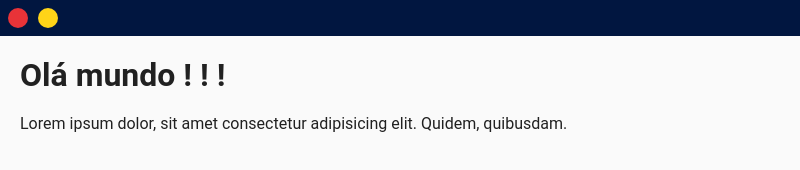
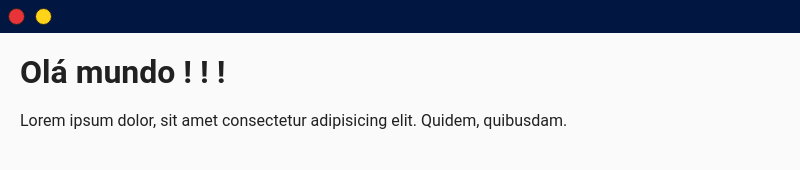
Before and after one commit to inacioMattos/DeepLearning-Cachorros-e-Gatos, an Electron app: page src/frontend/index.html in a window 800 px wide. Drawn offline with Linux system fonts and the light colour scheme; no server answers; a web font is replaced by a local one.

```diff
--- a/assets/css/style.css
+++ b/assets/css/style.css
@@ -45,14 +45,16 @@
 {
 	-webkit-app-region: no-drag;
 	cursor: pointer;
-	width: 20px;
-	height: 20px;
+	width: 15px;
+	height: 15px;
 	margin: 8px;
 	margin-right: 2px;
 	float: left;
 	border-radius: 50% 50%;
 	text-align: center;
 	color: #212121;
+	border: 1px solid #212121;
+	transition: all 0.45s;
 }
 
 #close
```
Also changed, not shown: 3 other files.
